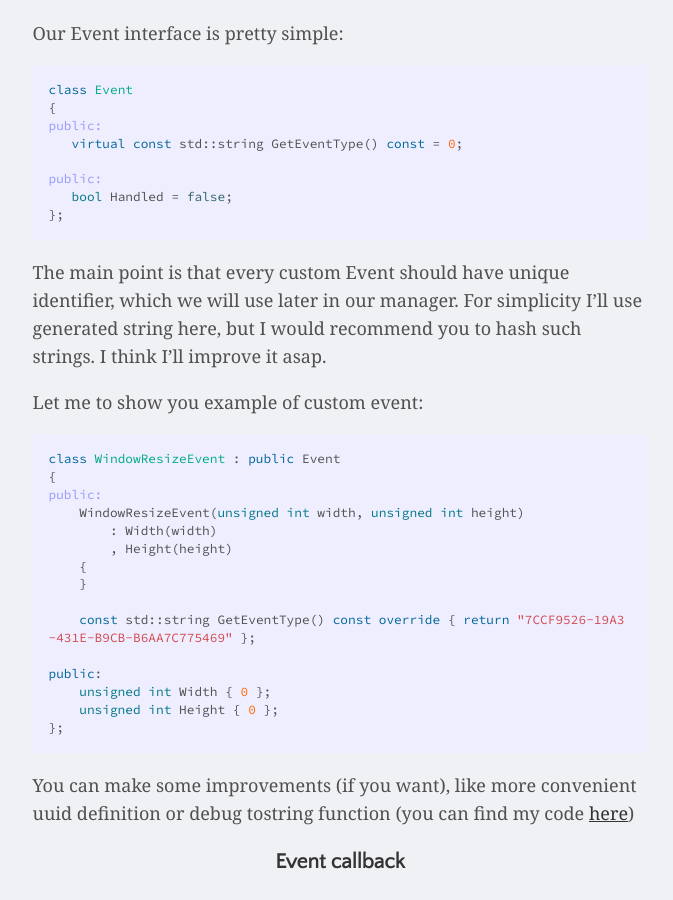
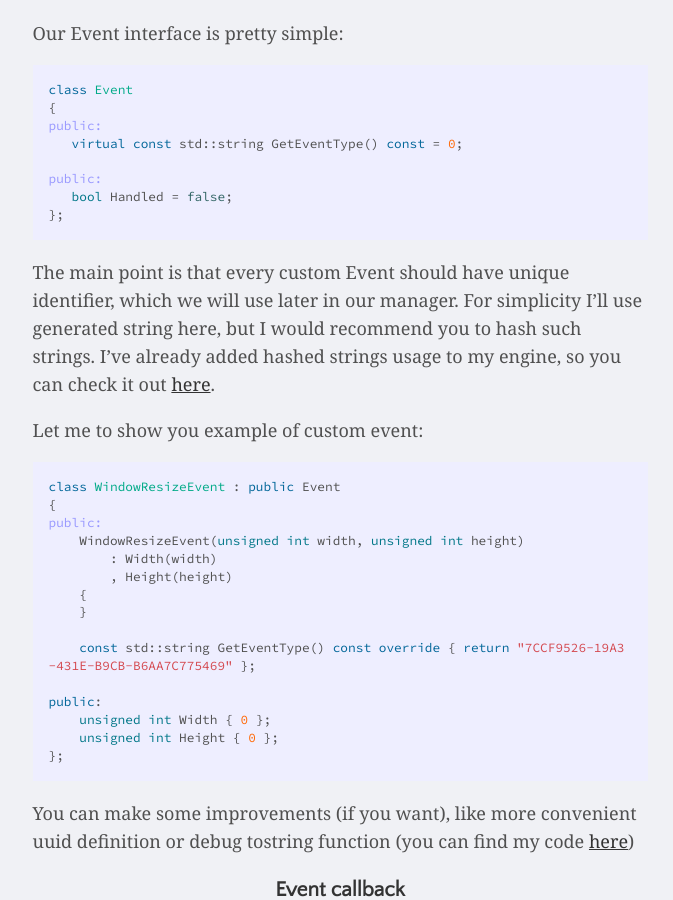
Before and after one commit to denyskryvytskyi/denyskryvytskyi.github.io, a Jekyll site: the page built from _posts/2022-06-09-event-system.md, in a window 1280 px wide and 900 px high, scrolled down 2125 px. Shown: the whole window, without its empty margins (300-973 px from the left). Built offline with Jekyll 4.4.1, drawn with Linux system fonts in a browser that asks for light colours; comment, search, counter and statistics services are not loaded.

Commit message:
Added link to hashed string file in project repo

```diff
--- a/_posts/2022-06-09-event-system.md
+++ b/_posts/2022-06-09-event-system.md
@@ -53,7 +53,7 @@ public:
 {% endhighlight %}
 
 The main point is that every custom Event should have unique identifier, which we will use later in our manager.
-For simplicity I'll use generated string here, but I would recommend you to hash such strings. I think I'll improve it asap.
+For simplicity I'll use generated string here, but I would recommend you to hash such strings. I've already added hashed strings usage to my engine, so you can check it out [here](https://github.com/denyskryvytskyi/ElvenEngine/blob/master/Engine/src/Core/StringId.h).
 
 Let me to show you example of custom event:
 {% highlight cpp %}
```
